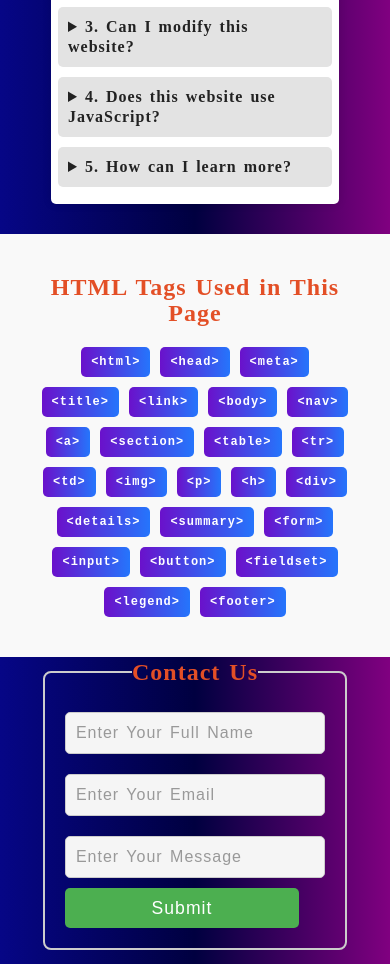
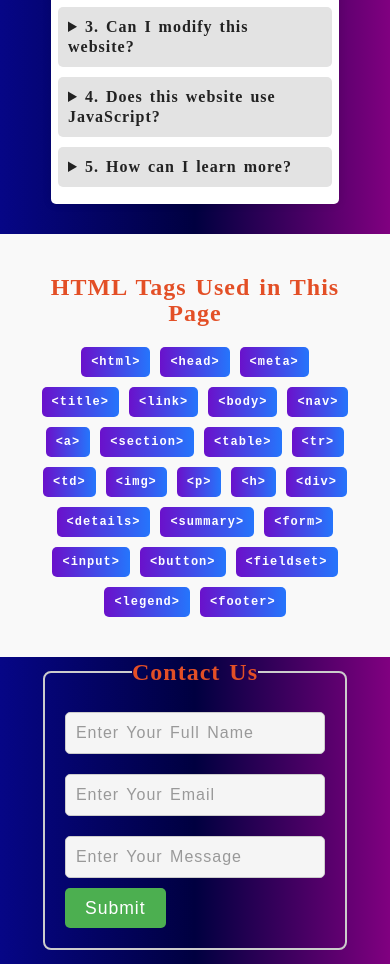
Before and after one commit to user-ss1/WebsiteHtmlCss, a plain HTML site: page index.html in a window 390 px wide. Shown: the part 1575-2539 px from the top of the page. Drawn offline with Linux system fonts and the light colour scheme.

Commit message:
Update style.css

```diff
--- a/style.css
+++ b/style.css
@@ -348,9 +348,7 @@ padding: 0.1rem;
         font-size: 14px;
     }
 
-    input {
-        width: 90%;
-    }
+
 
     .tag {
         background: linear-gradient(to right, #6a11cb, #2575fc);
```
